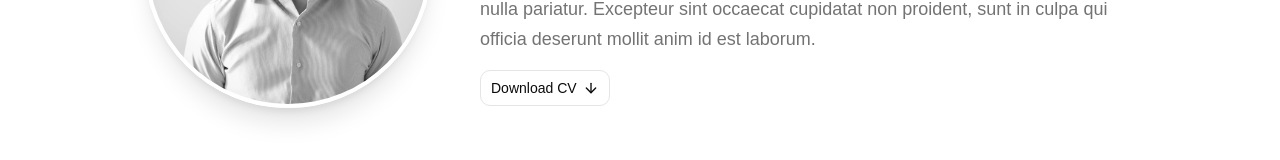
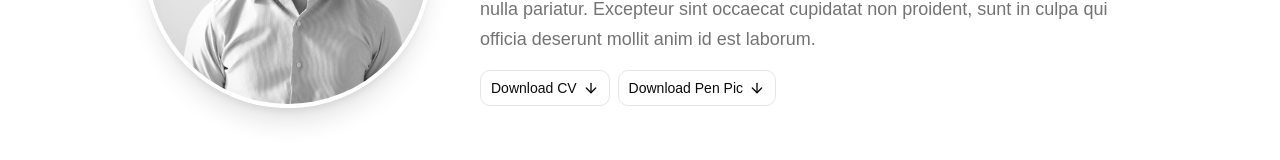
Before and after one commit to JoabFelton138/joab-portfolio, a React (Vite) app in the folder joab-portfolio/: page / in a window 1280 px wide. Shown: the part 309-469 px from the top of the page. Built offline with nearby package versions, Linux system fonts and the light colour scheme.

Commit message:
feat: added pen pic download button

```diff
--- a/joab-portfolio/src/components/About.tsx
+++ b/joab-portfolio/src/components/About.tsx
@@ -18,9 +18,14 @@ export const About = () => {
                     <p className="text-muted-foreground text-base md:text-lg leading-relaxed max-w-prose">
                         Lorem ipsum dolor sit amet, consectetur adipiscing elit, sed do eiusmod tempor incididunt ut labore et dolore magna aliqua. Ut enim ad minim veniam, quis nostrud exercitation ullamco laboris nisi ut aliquip ex ea commodo consequat. Duis aute irure dolor in reprehenderit in voluptate velit esse cillum dolore eu fugiat nulla pariatur. Excepteur sint occaecat cupidatat non proident, sunt in culpa qui officia deserunt mollit anim id est laborum.
                     </p>
-                    <Button variant="outline" size="lg">
-                        Download CV <ArrowDownIcon className="size-4" />
-                    </Button>
+                    <div className="flex flex-row gap-2">
+                        <Button variant="outline" size="lg">
+                            Download CV <ArrowDownIcon className="size-4" />
+                        </Button>
+                        <Button variant="outline" size="lg">
+                            Download Pen Pic <ArrowDownIcon className="size-4" />
+                        </Button>
+                    </div>
                 </div>
             </div>
         </section>
```
